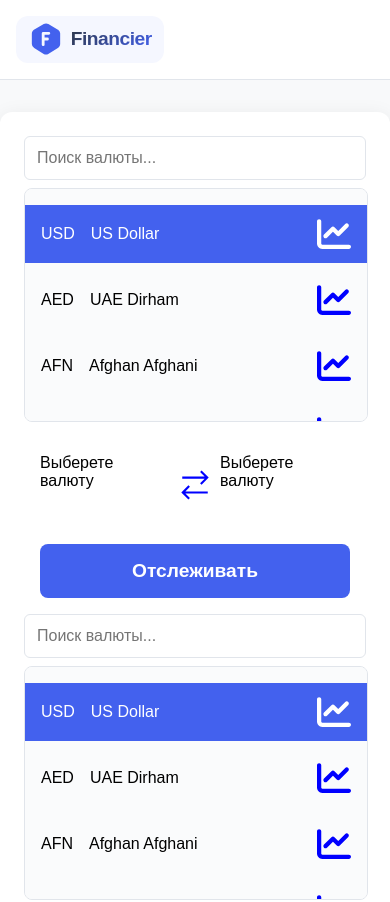
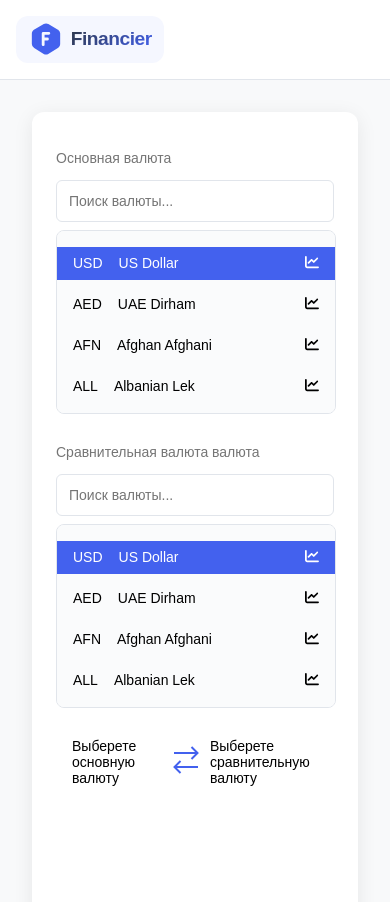
Before and after one commit to ratPunk/financier, a React (Create React App) app: page / in a window 390 px wide. Shown: the top 902 px of the page. Built offline with nearby package versions, Linux system fonts and the light colour scheme; no server answers.

Commit message:
мобильная адаптивность

```diff
--- a/src/components/Header.tsx
+++ b/src/components/Header.tsx
@@ -1,6 +1,5 @@
 import React from 'react';
 import "../css/cssComponents/header.css";
-import {Link} from "react-router-dom";
 import {TbHexagonLetterFFilled} from "react-icons/tb";
 
 function Header() {
@@ -10,9 +9,9 @@ function Header() {
             <div className={"left-side"}>
                 <div className={"logo"}>
                     {React.createElement(TbHexagonLetterFFilled as React.ComponentType<any>, {
-                        size: 34, // изменить размер
-                        color: "#4361ee", // изменить цвет
-                        className: "my-icon-class" // добавить CSS класс
+                        size: 34,
+                        color: "#4361ee",
+                        className: "my-icon-class"
                     })}
                     <span>Financier</span>
                 </div>
--- a/src/css/cssPages/currencies.css
+++ b/src/css/cssPages/currencies.css
@@ -11,12 +11,18 @@
 
     gap: 2rem;
 }
+.main-container {
+    display: flex;
+    flex-direction: column;
+    gap: 2rem;
 
+    margin: 0 2rem;
+}
 .currencies-main {
     display: grid;
     grid-template-columns: 1fr 1fr 1fr;
     gap: 1.5rem;
-    /*max-width: 80%;*/
+    max-width: 100%;
     /*margin: 0 auto;*/
     background: white;
     border-radius: 12px;
@@ -29,6 +35,9 @@
     display: flex;
     flex-direction: column;
     width: 100%;
+}
+.currency-column p{
+    color: #757575;
 }
 .currency-code-select {
     border: 1px solid #e1e5eb;
@@ -230,21 +239,16 @@ input:focus{
     grid-template-rows: repeat(3, 1fr);
     gap: 2rem;
 
-    max-width: 1626px;
     width: 100%;
-
-
 }
 .currency-record{
     display: flex;
     flex-direction: row;
     justify-content: space-between;
 
-    /*border: 2px solid #e1e5eb;*/
     background: white;
     border-radius: 12px;
     box-shadow: 0 4px 20px rgba(0, 0, 0, 0.08);
-
 
     padding: 0 1rem;
 
@@ -263,8 +267,6 @@ input:focus{
     cursor: pointer;
     border: none;
     background: transparent;
-
-
 }
 .currency-tracked-btn-actions{
     display: flex;
@@ -280,21 +282,117 @@ input:focus{
 .close-btn{
 
 }
-/*.currency-tracked-btn-actions button:hover{*/
-/*    background: rgba(168, 168, 168, 0.62);*/
-/*}*/
 
 @media (max-width: 900px) {
+    #Currencies{
+    }
+    .main-container{
+    }
     .currencies-main {
-        grid-template-columns: 1fr;
+        grid-template-columns: 1fr 1fr;
+        grid-template-rows: repeat(2, 1fr);
         gap: 1rem;
+        justify-content: center;
+    }
+    .main-currency-column{
+        grid-row: 1/2;
+        grid-column: 1/2;
+    }
+    .second-currency-column{
+        grid-row: 1/2;
+        grid-column: 2/3;
+    }
+    .currency-column p{
+        font-size: 14px;
+    }
+    .currency-search{
+        font-size: 14px;
+    }
+    .currency-btn{
+        font-size: 14px;
+        padding: 0.5rem 0;
+
+        display: flex;
+        flex-direction: row;
+        gap: 1rem;
+    }
+    .currency-btn svg{
+        width: 14px;
+        height: 14px;
     }
 
     .currency-info {
         grid-template-columns: 1fr;
+        grid-column: 1/3;
+    }
+    .main-currency{
+        display: flex;
+        flex-direction: row;
+        align-items: center;
+
+        font-size: 14px;
+    }
+    .exchange svg{
+        width: 32px;
+        height: 32px;
+    }
+
+    .action-btn{
+        font-size: 14px;
+        padding: 0.8rem;
+    }
+    .action-btn:active{
+        background: #2e4dd6;
     }
 
     .currency-code-select {
         max-height: 200px;
     }
+    .currency-tracked-column{
+        grid-template-columns: 1fr;
+    }
+    .currency-tracked-btn{
+        font-size: 14px;
+    }
+    .currency-tracked-btn svg{
+        width: 32px;
+        height: 32px;
+    }
+    .currency-tracked-btn-actions button svg{
+        width: 32px;
+        height: 32px;
+    }
 }
+
+@media (max-width: 767px) {
+    .currencies-main {
+        grid-template-columns: 1fr ;
+        grid-template-rows: repeat(3, 1fr);
+        gap: 1rem;
+    }
+
+    .main-currency-column{
+        grid-column: 1/2;
+        grid-row: 1/2;
+    }
+    .second-currency-column{
+        grid-column: 1/2;
+        grid-row: 2/3;
+    }
+    .currency-info {
+        grid-template-columns: 1fr;
+        grid-column: 1/2;
+        grid-row: 3/4;
+
+    }
+
+    .currency-code-select {
+        max-height: 150px;
+    }
+    .currency-column p{
+        font-size: 14px;
+    }
+    .currency-search{
+        font-size: 14px;
+    }
+}
--- a/src/pages/Currencies.tsx
+++ b/src/pages/Currencies.tsx
@@ -100,8 +100,10 @@ function Currencies() {
 
     return (
         <div id={"Currencies"}>
+            <div className={"main-container"}>
             <div className={"currencies-main"}>
-                <div className={"currency-column"}>
+                <div className={"currency-column main-currency-column"}>
+                    <p>Основная валюта</p>
                     <input
                         type="text"
                         placeholder="Поиск валюты..."
@@ -123,11 +125,13 @@ function Currencies() {
                                 <span>{code.code}</span>
                                 <span>{code.label}</span>
                                     </span>
+                                <div>
                                 {React.createElement(FaChartLine as React.ComponentType<any>, {
-                                    size: 34, // изменить размер
-                                    color: "blue", // изменить цвет
-                                    className: "my-icon-class" // добавить CSS класс
+                                    size: 34,
+                                    color: "black",
+                                    className: "my-icon-class"
                                 })}
+                                </div>
                             </div>
                         ))}
                     </div>
@@ -147,12 +151,12 @@ function Currencies() {
                                 />
 
                             </div>
-                            : <p>Выберете валюту</p>}
+                            : <p>Выберете основную валюту</p>}
                         <div className={"exchange"} onClick={handleClickExchange}>
                             {React.createElement(LiaExchangeAltSolid as React.ComponentType<any>, {
-                                size: 34, // изменить размер
-                                color: "blue", // изменить цвет
-                                className: "my-icon-class" // добавить CSS класс
+                                size: 32,
+                                color: "#4361ee",
+                                className: "my-icon-class"
                             })}
                         </div>
                         {rates ?
@@ -168,14 +172,15 @@ function Currencies() {
 
 
                             </div>
-                            : <p>Выберете валюту</p>}
+                            : <p>Выберете сравнительную валюту</p>}
                     </div>
                     <div className={"currency-button"}>
                         <button className={"action-btn"} onClick={handleClick}>Отслеживать</button>
                     </div>
                 </div>
 
-                <div className={"currency-column"}>
+                <div className={"currency-column second-currency-column"}>
+                    <p>Сравнительная валюта валюта</p>
                     <input
                         type="text"
                         placeholder="Поиск валюты..."
@@ -197,18 +202,20 @@ function Currencies() {
                                 <span>{code.code}</span>
                                 <span>{code.label}</span>
                                     </span>
-                                {React.createElement(FaChartLine as React.ComponentType<any>, {
-                                    size: 34, // изменить размер
-                                    color: "blue", // изменить цвет
-                                    className: "my-icon-class" // добавить CSS класс
-                                })}
+                                <div>
+                                    {React.createElement(FaChartLine as React.ComponentType<any>, {
+                                        size: 34,
+                                        color: "black",
+                                        className: "my-icon-class"
+                                    })}
+                                </div>
                             </div>
                         ))}
                     </div>
                 </div>
             </div>
 
-            <div className={"currency-tracked-column"}>
+                <div className={"currency-tracked-column"}>
                 {trackedCurrencies
                     .filter((tracked, index, self) =>
                             index === self.findIndex(t =>
@@ -265,6 +272,7 @@ function Currencies() {
                         </div>
                     ))}
             </div>
+            </div>
         </div>
     );
 }
```
